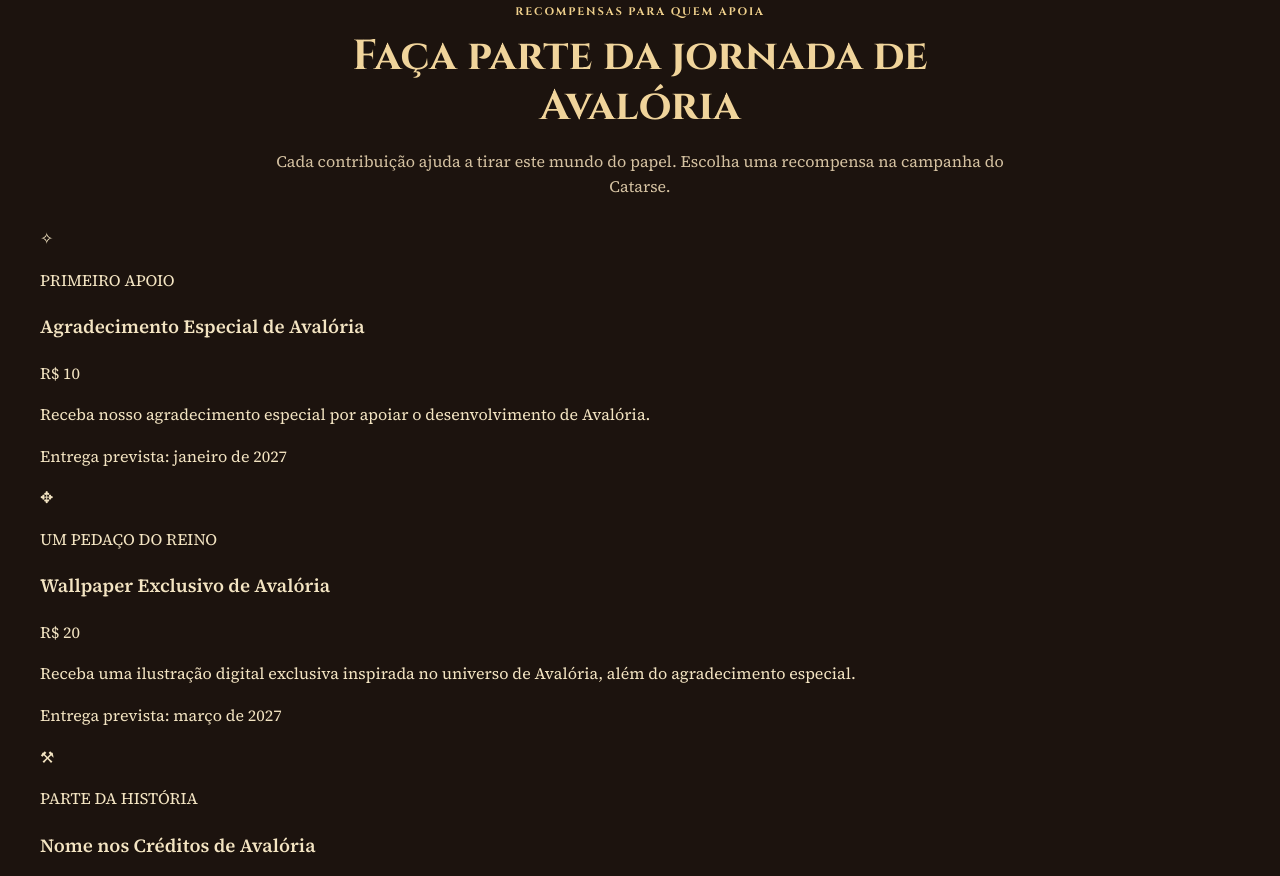
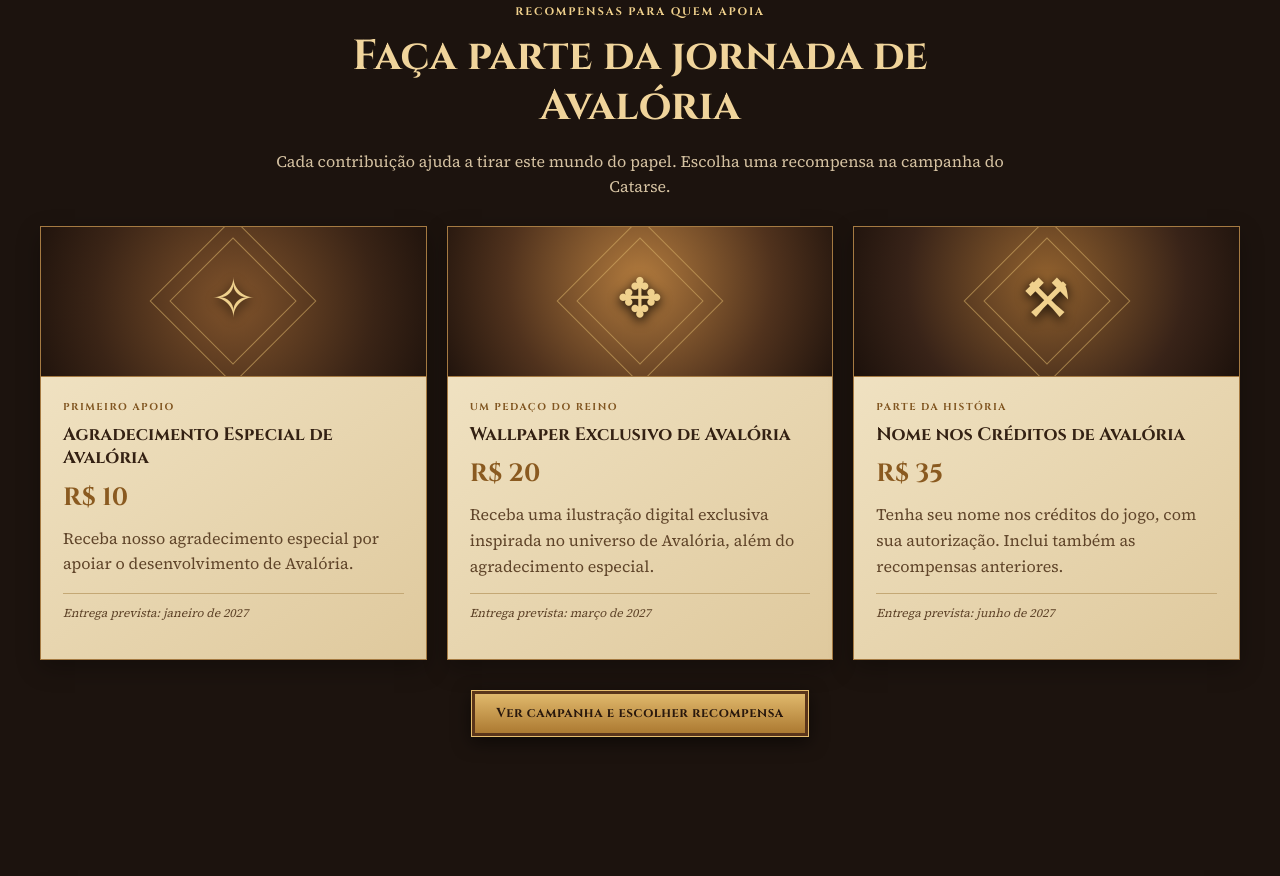
Before and after one commit to falcone011/avaloria-portal, a plain HTML site: page index.html in a window 1280 px wide. Shown: the part 3195-4071 px from the top of the page. Drawn offline with Linux system fonts and the light colour scheme; no server answers.

Commit message:
Style Catarse reward cards

```diff
--- a/assets/css/style.css
+++ b/assets/css/style.css
@@ -21,3 +21,21 @@
 .support-option{display:flex;flex-direction:column;align-items:center;gap:7px;min-width:0}
 .support-platform{font-family:Cinzel,serif;font-size:11px;font-weight:700;letter-spacing:.16em;color:var(--gold-light);text-shadow:0 1px 5px #0008}
 @media(max-width:560px){.support-option{width:100%}}
+
+/* Vitrine das recompensas do Catarse */
+.reward-grid{display:grid;grid-template-columns:repeat(3,minmax(0,1fr));gap:20px;align-items:stretch}
+.reward-card{overflow:hidden;background:linear-gradient(145deg,#f4e8cb,#dfc99d);border:1px solid #a57a42;box-shadow:0 8px 22px #0004;color:#342113;display:flex;flex-direction:column}
+.reward-art{height:150px;display:grid;place-items:center;position:relative;overflow:hidden;background:radial-gradient(circle at center,#80532b 0,#3a2416 68%,#21140d 100%);border-bottom:1px solid #a57a42}
+.reward-art:before,.reward-art:after{content:"";position:absolute;width:116px;height:116px;border:1px solid #d4ad66;transform:rotate(45deg);opacity:.6}
+.reward-art:after{width:88px;height:88px}
+.reward-art span{font-family:Cinzel,serif;font-size:54px;color:#f0d18d;text-shadow:0 3px 12px #000;z-index:1}
+.reward-art-wallpaper{background:radial-gradient(circle at 50% 35%,#b17a3d,#50321d 62%,#21140d)}
+.reward-art-credits{background:radial-gradient(circle at 50% 35%,#91612e,#382318 65%,#1c110b)}
+.reward-content{padding:22px;display:flex;flex-direction:column;flex:1}
+.reward-level{font-family:Cinzel,serif;font-size:10px;letter-spacing:.15em;font-weight:700;color:#805520;margin:0 0 8px}
+.reward-content h3{font-family:Cinzel,serif;font-size:18px;line-height:1.3;margin:0 0 8px;color:#342113}
+.reward-price{font-family:Cinzel,serif;font-weight:700;font-size:25px;color:#8a5a20;margin:0 0 8px}
+.reward-content>p:not(.reward-level):not(.reward-price){color:#60452a;margin:0 0 14px}
+.reward-content .reward-delivery{font-size:12px;font-style:italic;border-top:1px solid #c4a875;padding-top:10px;margin-top:auto!important}
+.rewards-cta{text-align:center;margin:30px 0 0}
+@media(max-width:950px){.reward-grid{grid-template-columns:1fr}.reward-art{height:130px}}
```
